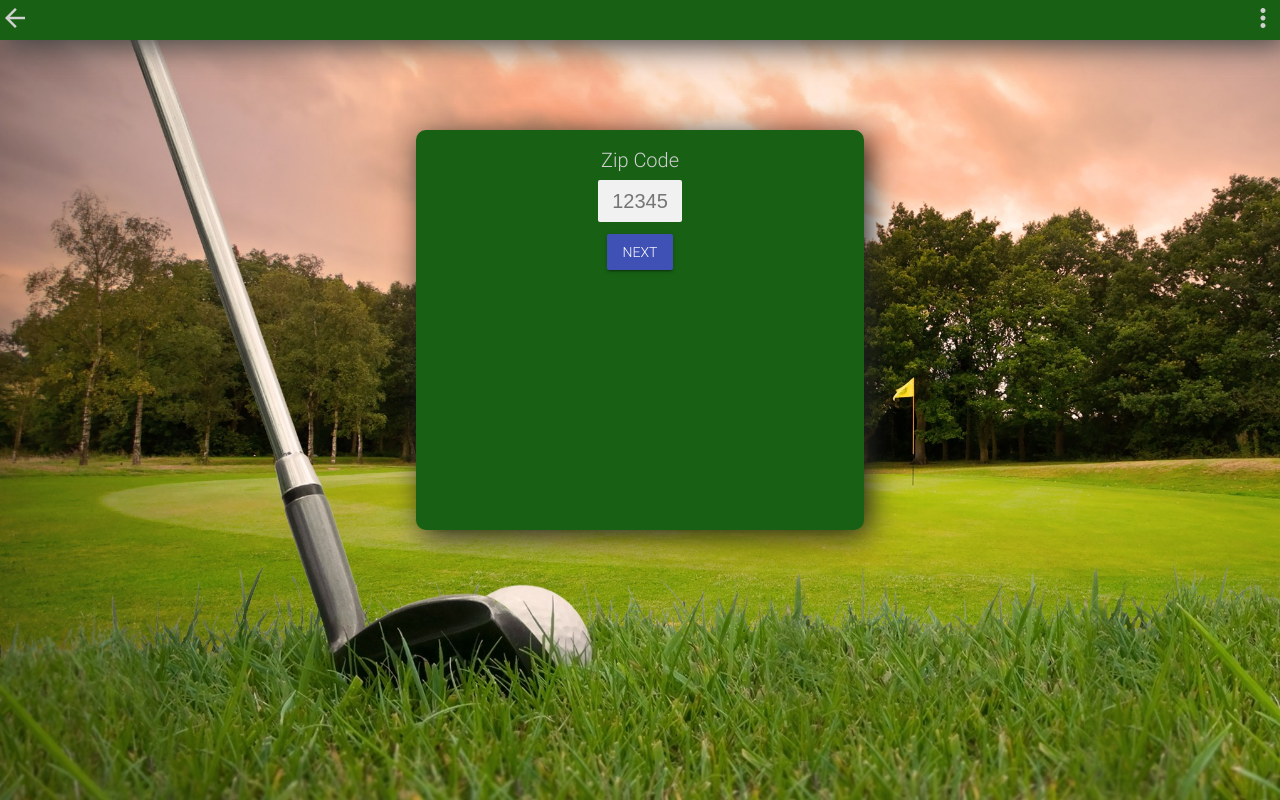
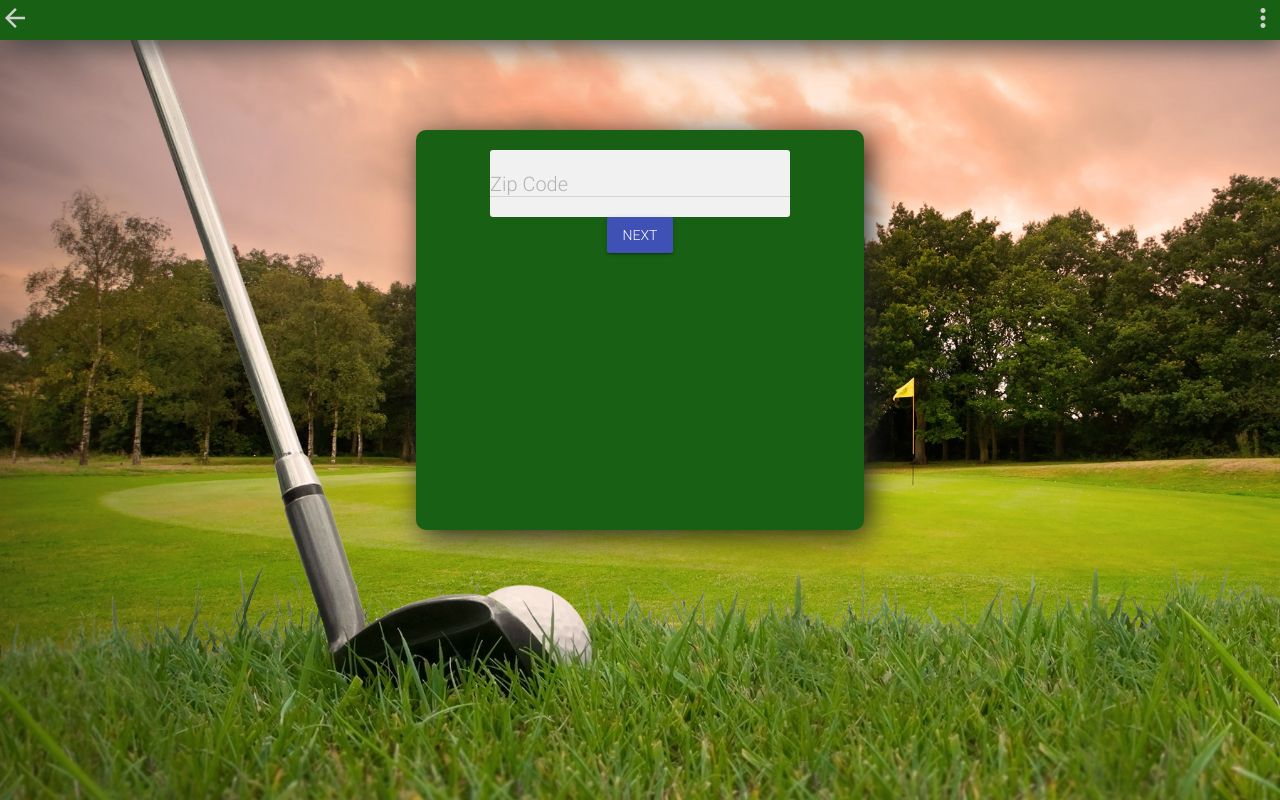
Before and after one commit to jtjlehi/golfScoreCard, a plain HTML site: page index.html in a window 1280 px wide. Drawn offline with Linux system fonts and the light colour scheme.

Commit message:
made the input at the beginning a little better

```diff
--- a/index.html
+++ b/index.html
@@ -11,7 +11,7 @@
     <link rel="stylesheet" href="https://fonts.googleapis.com/icon?family=Material+Icons">
     <link rel="stylesheet" href="mdl/material.min.css">
     <script defer src="mdl/material.min.js"></script>
-    <title>Title</title>
+    <title>Golf Scorecard</title>
 </head>
 <body>
 <header class="heroBar">
@@ -26,6 +26,7 @@
     <section class="actionMenu actionMenu-js">
         <div class="actionMenuContent hidden">
             <ul>
+                <li>None of these work</li>
                 <li>Start New Card</li>
                 <li>Clear Card</li>
                 <li>Feedback</li>
@@ -46,15 +47,16 @@
 <div class="startCont">
     <div class="locationSelectCont">
         <div class="innerCont">
-            <label for="zipCode">Zip Code</label>
+            <div class="mdl-textfield mdl-js-textfield inputCont mdl-textfield--floating-label">
                 <input
+                        class="mdl-textfield__input"
                         type="number"
                         name="zipCode"
                         id="zipCode"
-                placeholder=12345
                         min=11111
                         max=99999>
-            <div class="inputSelected" id="forZipCode"></div>
+                <label for="zipCode" class="mdl-textfield__label">Zip Code</label>
+            </div>
             <button
                     id='zipCodeButton'
                     class="courseSelectButton
--- a/style/courseSelect.scss
+++ b/style/courseSelect.scss
@@ -17,31 +17,24 @@
   }
   .locationSelectCont {
     label {
-      //font-size: 20px;
-      //color: $textColor;
+      font-size: 20px;
     }
     input {
-      height: 40px;
-      width: 80px;
-      text-align: center;
-      -webkit-appearance: none;
-      background-color: #f1f1f1;
-      border-radius: 2px;
-      border: none;
-      margin: 10px;
-    }
-    .inputSelected {
-      top: -18px;
     }
   }
 }
 .innerCont {
   @include roboto();
   padding-top: 20px;
-  color: $textColor;
+  //color: $textColor;
   font-size: 20px;
   display: flex;
   justify-content: center;
   align-items: center;
   flex-direction: column;
+  .inputCont {
+    text-align: center;
+    background-color: #f1f1f1;
+    border-radius: 3px;
+  }
 }
```
Also changed, not shown: style/style.css, 1 other file. Lines whose indentation alone changed are shown as unchanged.
